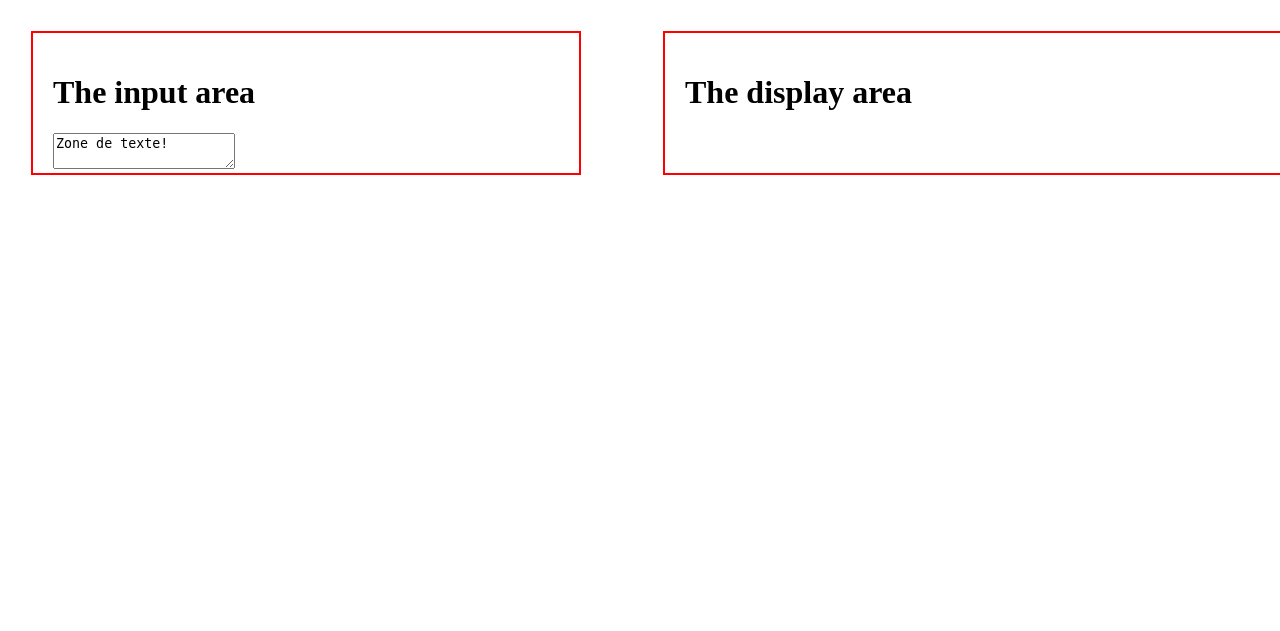
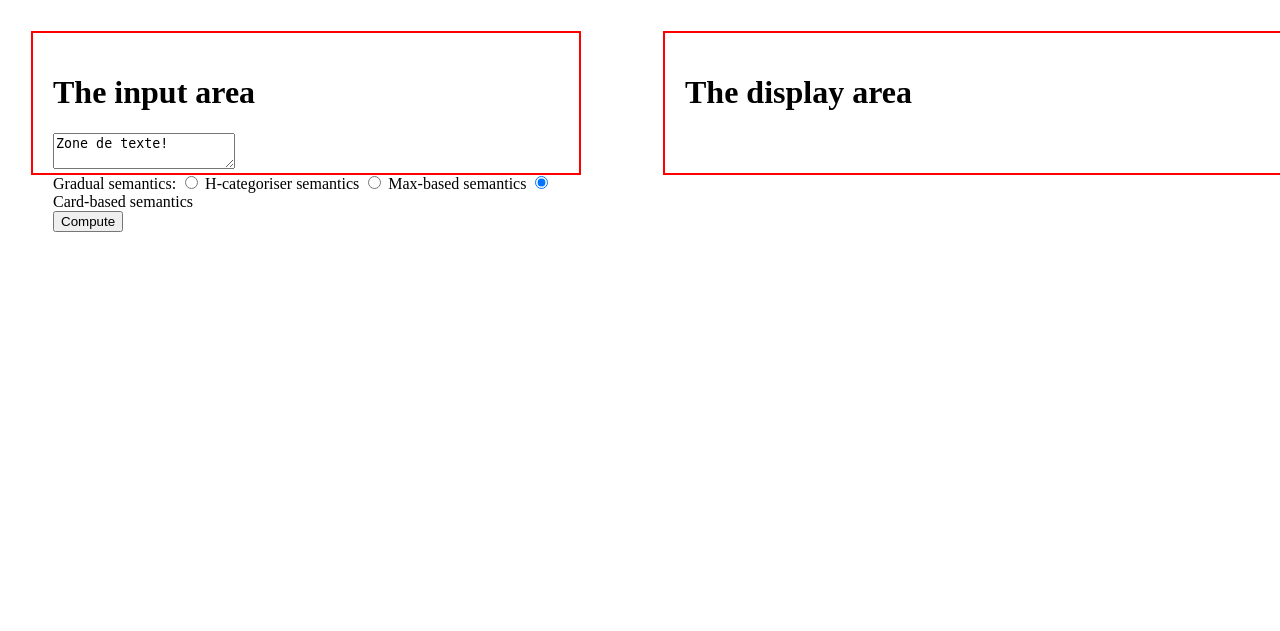
Before and after one commit to brunoyun/django-app, a Django app: template MyApp/templates/MyApp/index.html in a window 1280 px wide. Shown: the top 631 px of the page. Run offline with Django 4.2, Linux system fonts and the light colour scheme; the template is opened without the code that fills it, so the values that code supplies are empty; parts of the project's set-up code (start-up, migrations or seed data) failed here and were passed over.

Commit message:
added selectino options

```diff
--- a/MyApp/templates/MyApp/index.html
+++ b/MyApp/templates/MyApp/index.html
@@ -17,6 +17,28 @@
         <div style="width: 40%; height: 100px;  float: left;padding: 20px;border: 2px solid red;">
             <h1>The input area</h1>
             <textarea >Zone de texte!</textarea>
+
+
+            <div>
+                Gradual semantics:
+            <input type="radio" name="semantics" id="hcat" value="hcat" checked>
+            <label for="hcat">H-categoriser semantics</label>
+
+            <input type="radio" name="semantics" id="max-based" value="max-based" checked>
+            <label for="max-based">Max-based semantics</label>
+
+            <input type="radio" name="semantics" id="card-based" value="card-based" checked>
+            <label for="card-based">Card-based semantics</label>
+            </div>
+
+
+            <button onclick="button_pressed">Compute</button>
+
+
+
+            <div style="width: 100%; height: 400px; overflow-y: scroll;">
+            </div>
+
 
         </div>
 
@@ -47,8 +69,8 @@
     const graphData = {{ graph_data|safe }};
 
     // Define the dimensions of the graph container
-    const width = 960;
-    const height = 600;
+    const width = "100%";
+    const height = "100%";
 
 
     // Create an SVG element to render the graph
--- a/MyApp/urls.py
+++ b/MyApp/urls.py
@@ -6,4 +6,5 @@ from MyApp.views import index
 
 urlpatterns = [
     path('', index),
+    path('button_pressed/', views.button_pressed, name='button_pressed'),
 ]
```
Also changed, not shown: MyApp/views.py (line endings or trailing spaces).
